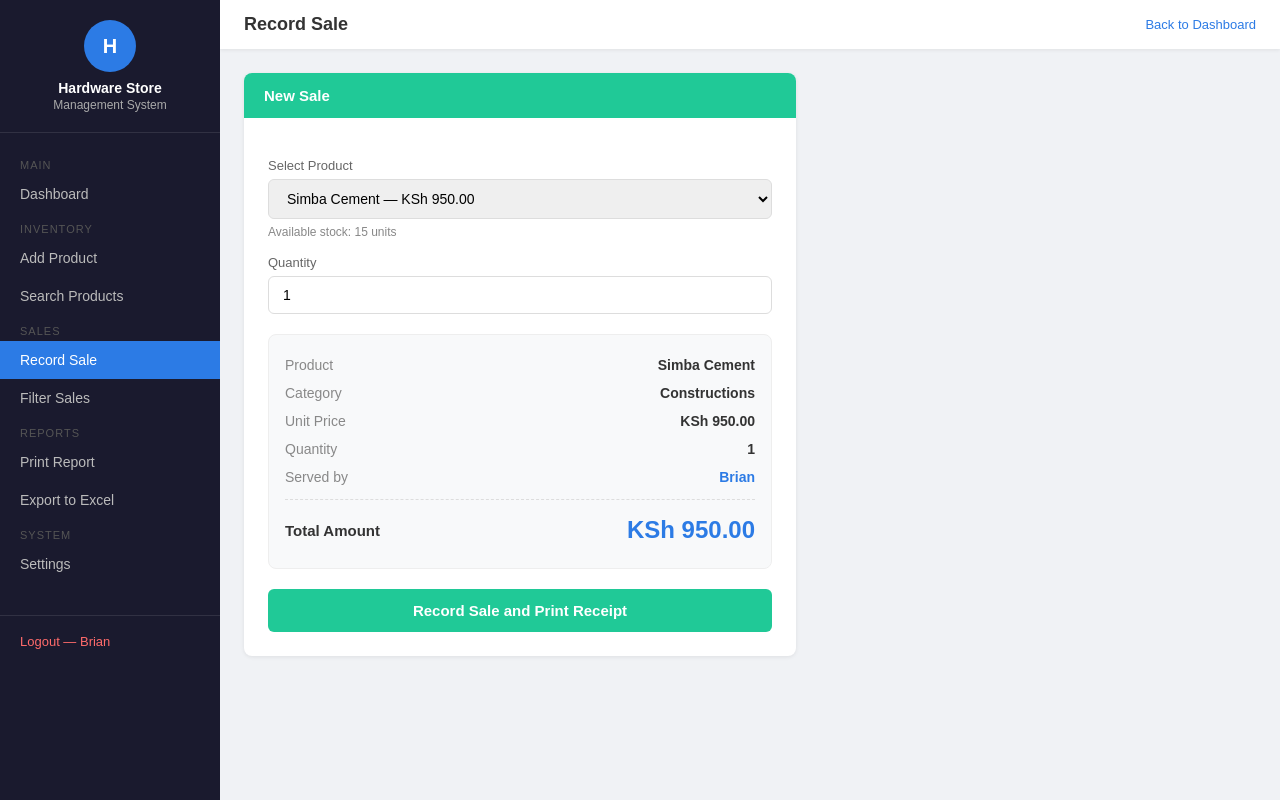
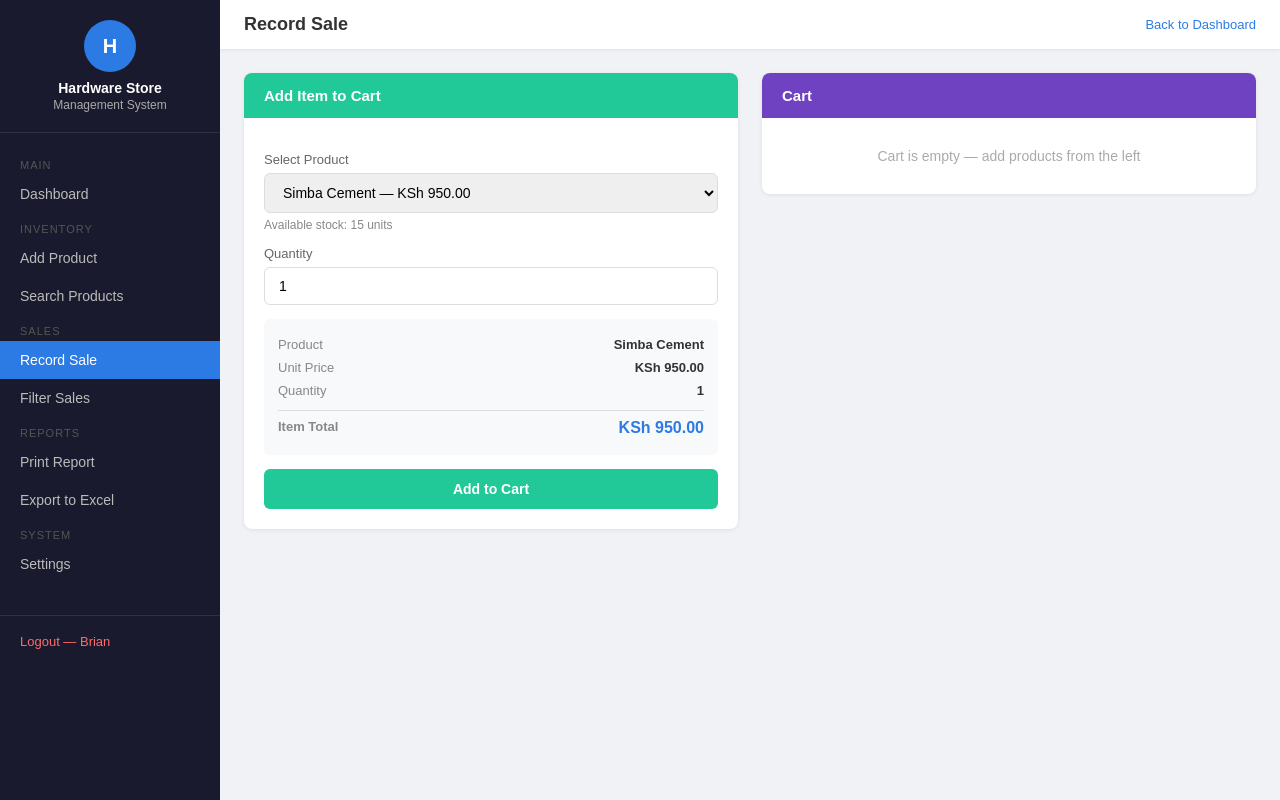
Before and after one commit to okemwabrian/hardware-store, a Django app: page /sale/record/ in a window 1280 px wide. Run offline with Django 5.2, Linux system fonts and the light colour scheme; a user stored in the database is signed in; data comes from the database, SQL or seed files in the repository; both versions use the stored data as it was after the commit.

Commit message:
Add cart system - multiple items per receipt

```diff
--- a/reports/templates/reports/record_sale.html
+++ b/reports/templates/reports/record_sale.html
@@ -5,7 +5,7 @@
     <style>
         * { box-sizing: border-box; margin: 0; padding: 0; }
         body { font-family: Arial, sans-serif; background: #f0f2f5; display: flex; }
-        .sidebar { width: 220px; min-height: 100vh; background: #1a1a2e; position: fixed; top: 0; left: 0; }
+        .sidebar { width: 220px; min-height: 100vh; background: #1a1a2e; position: fixed; top: 0; left: 0; overflow-y: auto; }
         .sidebar-logo { padding: 20px 16px; border-bottom: 1px solid rgba(255,255,255,0.1); text-align: center; }
         .sidebar-logo .icon { width: 52px; height: 52px; background: #2c7be5; border-radius: 50%; display: flex; align-items: center; justify-content: center; color: white; font-weight: bold; font-size: 20px; margin: 0 auto 8px; }
         .sidebar-logo h2 { color: white; font-size: 14px; }
@@ -19,28 +19,43 @@
         .main { margin-left: 220px; flex: 1; }
         .topbar { background: white; padding: 14px 24px; display: flex; justify-content: space-between; align-items: center; box-shadow: 0 1px 4px rgba(0,0,0,0.08); }
         .topbar h3 { color: #333; font-size: 18px; }
-        .content { padding: 24px; max-width: 600px; }
-        .card { background: white; border-radius: 8px; box-shadow: 0 1px 4px rgba(0,0,0,0.08); overflow: hidden; }
-        .card-header { background: #20c997; color: white; padding: 14px 20px; font-weight: bold; font-size: 15px; }
-        .card-body { padding: 24px; }
-        label { font-size: 13px; color: #666; display: block; margin-bottom: 6px; margin-top: 16px; }
+        .content { padding: 24px; }
+        .grid { display: grid; grid-template-columns: 1fr 1fr; gap: 24px; }
+        .card { background: white; border-radius: 8px; box-shadow: 0 1px 4px rgba(0,0,0,0.08); overflow: hidden; margin-bottom: 20px; }
+        .card-header { padding: 14px 20px; font-weight: bold; font-size: 15px; color: white; display: flex; justify-content: space-between; align-items: center; }
+        .card-header.teal { background: #20c997; }
+        .card-header.purple { background: #6f42c1; }
+        .card-header.red { background: #dc3545; }
+        .card-body { padding: 20px; }
+        label { font-size: 13px; color: #666; display: block; margin-bottom: 6px; margin-top: 14px; }
         label:first-child { margin-top: 0; }
         select, input { width: 100%; padding: 10px 14px; border: 1px solid #ddd; border-radius: 6px; font-size: 14px; }
         select:focus, input:focus { outline: none; border-color: #2c7be5; }
-        .stock-info { font-size: 12px; color: #888; margin-top: 6px; }
-        .preview-box { background: #f8f9fa; border-radius: 8px; padding: 16px; margin-top: 20px; border: 1px solid #eee; }
-        .preview-row { display: flex; justify-content: space-between; align-items: center; padding: 6px 0; font-size: 14px; }
-        .preview-row .plabel { color: #888; }
-        .preview-row .pvalue { font-weight: bold; color: #333; }
-        .preview-divider { border: none; border-top: 1px dashed #ddd; margin: 8px 0; }
-        .preview-total { display: flex; justify-content: space-between; align-items: center; padding: 8px 0; }
-        .preview-total .tlabel { font-size: 15px; font-weight: bold; color: #333; }
-        .preview-total .tamount { font-size: 24px; font-weight: bold; color: #2c7be5; }
-        .btn-submit { width: 100%; padding: 13px; background: #20c997; color: white; border: none; border-radius: 6px; font-size: 15px; font-weight: bold; cursor: pointer; margin-top: 20px; }
-        .btn-submit:hover { background: #17a589; }
-        .msg { padding: 12px 16px; border-radius: 6px; margin-bottom: 16px; font-size: 14px; }
+        .stock-info { font-size: 12px; color: #888; margin-top: 5px; }
+        .preview-box { background: #f8f9fa; border-radius: 6px; padding: 14px; margin-top: 14px; }
+        .preview-row { display: flex; justify-content: space-between; font-size: 13px; padding: 4px 0; }
+        .preview-row .pl { color: #888; }
+        .preview-row .pv { font-weight: bold; color: #333; }
+        .btn-add { width: 100%; padding: 12px; background: #20c997; color: white; border: none; border-radius: 6px; font-size: 14px; font-weight: bold; cursor: pointer; margin-top: 14px; }
+        .btn-add:hover { background: #17a589; }
+        .msg { padding: 10px 14px; border-radius: 6px; margin-bottom: 14px; font-size: 13px; }
+        .msg.success { background: #d4edda; color: #155724; }
         .msg.error { background: #f8d7da; color: #721c24; }
-        a.back { color: #2c7be5; text-decoration: none; font-size: 13px; }
+
+        /* Cart */
+        .cart-table { width: 100%; border-collapse: collapse; font-size: 13px; }
+        .cart-table th { background: #f8f9fa; color: #555; padding: 8px 12px; text-align: left; font-size: 12px; border-bottom: 1px solid #eee; }
+        .cart-table td { padding: 10px 12px; border-bottom: 1px solid #f5f5f5; }
+        .cart-table tr:last-child td { border-bottom: none; }
+        .btn-remove { padding: 3px 10px; background: #dc3545; color: white; border: none; border-radius: 4px; font-size: 11px; cursor: pointer; }
+        .cart-total-row { background: #f0f2f5; padding: 14px 20px; display: flex; justify-content: space-between; align-items: center; border-top: 1px solid #eee; }
+        .cart-total-row .label { font-size: 14px; color: #555; font-weight: bold; }
+        .cart-total-row .amount { font-size: 22px; font-weight: bold; color: #2c7be5; }
+        .btn-checkout { width: 100%; padding: 14px; background: #28a745; color: white; border: none; border-radius: 6px; font-size: 16px; font-weight: bold; cursor: pointer; }
+        .btn-checkout:hover { background: #218838; }
+        .btn-clear { padding: 8px 16px; background: #dc3545; color: white; border: none; border-radius: 4px; font-size: 12px; cursor: pointer; }
+        .empty-cart { padding: 30px; text-align: center; color: #aaa; font-size: 14px; }
+        .badge-count { background: #dc3545; color: white; border-radius: 20px; padding: 2px 8px; font-size: 12px; }
     </style>
 </head>
 <body>
@@ -74,21 +89,29 @@
 <div class="main">
     <div class="topbar">
         <h3>Record Sale</h3>
-        <a href="/dashboard/" class="back">Back to Dashboard</a>
+        <a href="/dashboard/" style="color:#2c7be5; text-decoration:none; font-size:13px;">Back to Dashboard</a>
     </div>
+
     <div class="content">
 
         {% if messages %}
             {% for message in messages %}
-                <div class="msg error">{{ message }}</div>
+                <div class="msg {% if 'error' in message.tags %}error{% else %}success{% endif %}">
+                    {{ message }}
+                </div>
             {% endfor %}
         {% endif %}
 
+        <div class="grid">
+
+            <!-- Left: Add item to cart -->
+            <div>
                 <div class="card">
-            <div class="card-header">New Sale</div>
+                    <div class="card-header teal">Add Item to Cart</div>
                     <div class="card-body">
-                <form method="POST" id="sale-form">
+                        <form method="POST">
                             {% csrf_token %}
+                            <input type="hidden" name="action" value="add_to_cart">
 
                             <label>Select Product</label>
                             <select name="product" id="product-select" onchange="updatePreview()">
@@ -101,43 +124,105 @@
                                 </option>
                                 {% endfor %}
                             </select>
-                    <div class="stock-info" id="stock-info">Select a product to see stock</div>
+                            <div class="stock-info" id="stock-info">Select a product</div>
 
                             <label>Quantity</label>
                             <input type="number" name="quantity" id="quantity" min="1" value="1" oninput="updatePreview()" required>
 
-                    <!-- Live preview box -->
                             <div class="preview-box">
                                 <div class="preview-row">
-                            <span class="plabel">Product</span>
-                            <span class="pvalue" id="preview-name">-</span>
+                                    <span class="pl">Product</span>
+                                    <span class="pv" id="prev-name">-</span>
                                 </div>
                                 <div class="preview-row">
-                            <span class="plabel">Category</span>
-                            <span class="pvalue" id="preview-category">-</span>
+                                    <span class="pl">Unit Price</span>
+                                    <span class="pv" id="prev-price">-</span>
                                 </div>
                                 <div class="preview-row">
-                            <span class="plabel">Unit Price</span>
-                            <span class="pvalue" id="preview-price">KSh 0.00</span>
+                                    <span class="pl">Quantity</span>
+                                    <span class="pv" id="prev-qty">-</span>
                                 </div>
-                        <div class="preview-row">
-                            <span class="plabel">Quantity</span>
-                            <span class="pvalue" id="preview-qty">0</span>
-                        </div>
-                        <div class="preview-row">
-                            <span class="plabel">Served by</span>
-                            <span class="pvalue" style="color:#2c7be5;">{{ request.user.username }}</span>
-                        </div>
-                        <hr class="preview-divider">
-                        <div class="preview-total">
-                            <span class="tlabel">Total Amount</span>
-                            <span class="tamount" id="preview-total">KSh 0.00</span>
+                                <div class="preview-row" style="border-top:1px solid #ddd; margin-top:8px; padding-top:8px;">
+                                    <span class="pl" style="font-weight:bold;">Item Total</span>
+                                    <span class="pv" style="color:#2c7be5; font-size:16px;" id="prev-total">-</span>
                                 </div>
                             </div>
 
-                    <button type="submit" class="btn-submit">Record Sale and Print Receipt</button>
+                            <button type="submit" class="btn-add">Add to Cart</button>
                         </form>
                     </div>
+                </div>
+            </div>
+
+            <!-- Right: Cart -->
+            <div>
+                <div class="card">
+                    <div class="card-header purple">
+                        Cart
+                        {% if cart %}
+                        <div style="display:flex; gap:8px; align-items:center;">
+                            <span class="badge-count">{{ cart_count }} items</span>
+                            <form method="POST" style="display:inline;">
+                                {% csrf_token %}
+                                <input type="hidden" name="action" value="clear_cart">
+                                <button type="submit" class="btn-clear">Clear</button>
+                            </form>
+                        </div>
+                        {% endif %}
+                    </div>
+
+                    {% if cart %}
+                    <table class="cart-table">
+                        <tr>
+                            <th>Product</th>
+                            <th>Price</th>
+                            <th>Qty</th>
+                            <th>Total</th>
+                            <th></th>
+                        </tr>
+                        {% for item in cart %}
+                        <tr>
+                            <td>
+                                {{ item.product_name }}<br>
+                                <span style="font-size:11px; color:#888;">{{ item.category }}</span>
+                            </td>
+                            <td>KSh {{ item.price }}</td>
+                            <td>{{ item.quantity }}</td>
+                            <td>KSh {{ item.total }}</td>
+                            <td>
+                                <form method="POST">
+                                    {% csrf_token %}
+                                    <input type="hidden" name="action" value="remove_from_cart">
+                                    <input type="hidden" name="product_id" value="{{ item.product_id }}">
+                                    <button type="submit" class="btn-remove">X</button>
+                                </form>
+                            </td>
+                        </tr>
+                        {% endfor %}
+                    </table>
+
+                    <div class="cart-total-row">
+                        <span class="label">Total</span>
+                        <span class="amount">KSh {{ cart_total }}</span>
+                    </div>
+
+                    <div style="padding:16px;">
+                        <form method="POST">
+                            {% csrf_token %}
+                            <input type="hidden" name="action" value="checkout">
+                            <button type="submit" class="btn-checkout">Checkout and Print Receipt</button>
+                        </form>
+                    </div>
+
+                    {% else %}
+                    <div class="empty-cart">
+                        Cart is empty — add products from the left
+                    </div>
+                    {% endif %}
+
+                </div>
+            </div>
+
         </div>
     </div>
 </div>
@@ -149,15 +234,13 @@
         const selected = select.options[select.selectedIndex];
         const price = parseFloat(selected.dataset.price) || 0;
         const stock = selected.dataset.stock;
-        const category = selected.dataset.category;
         const name = selected.text.split(' —')[0];
 
         document.getElementById('stock-info').textContent = 'Available stock: ' + stock + ' units';
-        document.getElementById('preview-name').textContent = name;
-        document.getElementById('preview-category').textContent = category || '-';
-        document.getElementById('preview-price').textContent = 'KSh ' + price.toLocaleString('en-KE', {minimumFractionDigits: 2});
-        document.getElementById('preview-qty').textContent = qty;
-        document.getElementById('preview-total').textContent = 'KSh ' + (price * qty).toLocaleString('en-KE', {minimumFractionDigits: 2});
+        document.getElementById('prev-name').textContent = name;
+        document.getElementById('prev-price').textContent = 'KSh ' + price.toLocaleString('en-KE', {minimumFractionDigits: 2});
+        document.getElementById('prev-qty').textContent = qty;
+        document.getElementById('prev-total').textContent = 'KSh ' + (price * qty).toLocaleString('en-KE', {minimumFractionDigits: 2});
     }
     updatePreview();
 </script>
--- a/reports/views.py
+++ b/reports/views.py
@@ -187,31 +187,114 @@ def delete_supplier(request, supplier_id):
 
 @login_required
 def record_sale(request):
-    products = Product.objects.all()
+    products = Product.objects.filter(stock_quantity__gt=0)
+
+    # Initialize cart in session
+    if 'cart' not in request.session:
+        request.session['cart'] = []
+
+    cart = request.session['cart']
+
     if request.method == 'POST':
-        product_id = request.POST.get('product')
-        quantity = int(request.POST.get('quantity', 0))
-        product = get_object_or_404(Product, id=product_id)
+        action = request.POST.get('action')
 
-        if quantity <= 0:
-            messages.error(request, 'Quantity must be greater than 0!')
-            return redirect('record_sale')
-        elif quantity > product.stock_quantity:
-            messages.error(request, f'Not enough stock! Only {product.stock_quantity} units available.')
-            return redirect('record_sale')
-        else:
-            sale = Sale.objects.create(product=product, quantity_sold=quantity)
-            return redirect('receipt', sale_id=sale.id)
+        if action == 'add_to_cart':
+            product_id = request.POST.get('product')
+            quantity = int(request.POST.get('quantity', 1))
+            product = get_object_or_404(Product, id=product_id)
 
-    return render(request, 'reports/record_sale.html', {'products': products})
+            if quantity <= 0:
+                messages.error(request, 'Quantity must be greater than 0!')
+            elif quantity > product.stock_quantity:
+                messages.error(request, f'Only {product.stock_quantity} units of {product.name} available!')
+            else:
+                # Check if product already in cart
+                found = False
+                for item in cart:
+                    if item['product_id'] == int(product_id):
+                        new_qty = item['quantity'] + quantity
+                        if new_qty > product.stock_quantity:
+                            messages.error(request, f'Total quantity exceeds available stock!')
+                        else:
+                            item['quantity'] = new_qty
+                            item['total'] = float(product.price) * new_qty
+                            messages.success(request, f'Updated {product.name} quantity in cart!')
+                        found = True
+                        break
+
+                if not found:
+                    cart.append({
+                        'product_id': product.id,
+                        'product_name': product.name,
+                        'category': str(product.category),
+                        'price': float(product.price),
+                        'quantity': quantity,
+                        'total': float(product.price) * quantity,
+                    })
+                    messages.success(request, f'{product.name} added to cart!')
+
+                request.session['cart'] = cart
+                request.session.modified = True
+
+        elif action == 'remove_from_cart':
+            product_id = int(request.POST.get('product_id'))
+            cart = [item for item in cart if item['product_id'] != product_id]
+            request.session['cart'] = cart
+            request.session.modified = True
+            messages.success(request, 'Item removed from cart!')
+
+        elif action == 'clear_cart':
+            request.session['cart'] = []
+            request.session.modified = True
+            messages.success(request, 'Cart cleared!')
+
+        elif action == 'checkout':
+            if not cart:
+                messages.error(request, 'Cart is empty!')
+            else:
+                # Create receipt
+                receipt_obj = Receipt.objects.create(
+                    served_by=request.user.username,
+                    total_amount=sum(item['total'] for item in cart)
+                )
+
+                # Create sale for each item
+                for item in cart:
+                    product = get_object_or_404(Product, id=item['product_id'])
+                    Sale.objects.create(
+                        receipt=receipt_obj,
+                        receipt_number=receipt_obj.receipt_number,
+                        product=product,
+                        quantity_sold=item['quantity'],
+                    )
+
+                # Clear cart
+                request.session['cart'] = []
+                request.session.modified = True
+
+                return redirect('receipt', receipt_id=receipt_obj.id)
+
+        return redirect('record_sale')
+
+    cart_total = sum(item['total'] for item in cart)
+    cart_count = sum(item['quantity'] for item in cart)
+
+    return render(request, 'reports/record_sale.html', {
+        'products': products,
+        'cart': cart,
+        'cart_total': cart_total,
+        'cart_count': cart_count,
+    })
 
 
 @login_required
-def receipt(request, sale_id):
-    sale = get_object_or_404(Sale, id=sale_id)
-    return render(request, 'reports/receipt.html', {'sale': sale})
-
-
+def receipt(request, receipt_id):
+    receipt_obj = get_object_or_404(Receipt, id=receipt_id)
+    items = receipt_obj.items.select_related('product').all()
+    return render(request, 'reports/receipt.html', {
+        'receipt': receipt_obj,
+        'items': items,
+    })
 @login_required
 def filter_sales(request):
     sales = Sale.objects.all().order_by('-date')
```
Also changed, not shown: reports/templates/reports/receipt.html (+65 -41 lines), sales/models.py (+19 -2 lines), db.sqlite3, inventory/migrations/0002_alter_category_id_alter_product_id_alter_supplier_id.py (added), sales/migrations/0002_receipt_alter_sale_id_alter_sale_receipt_number_and_more.py (added). Lines whose indentation alone changed are shown as unchanged.
